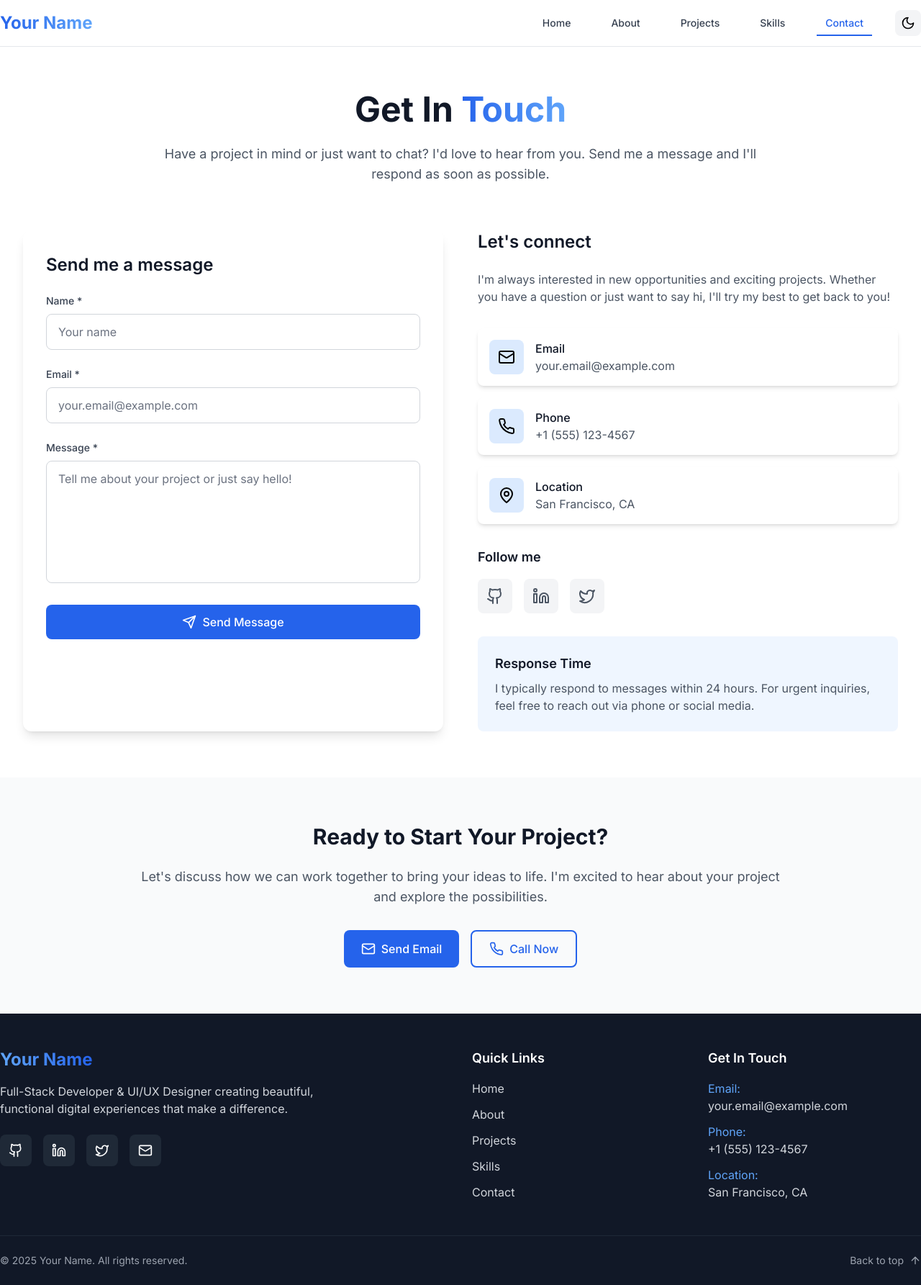
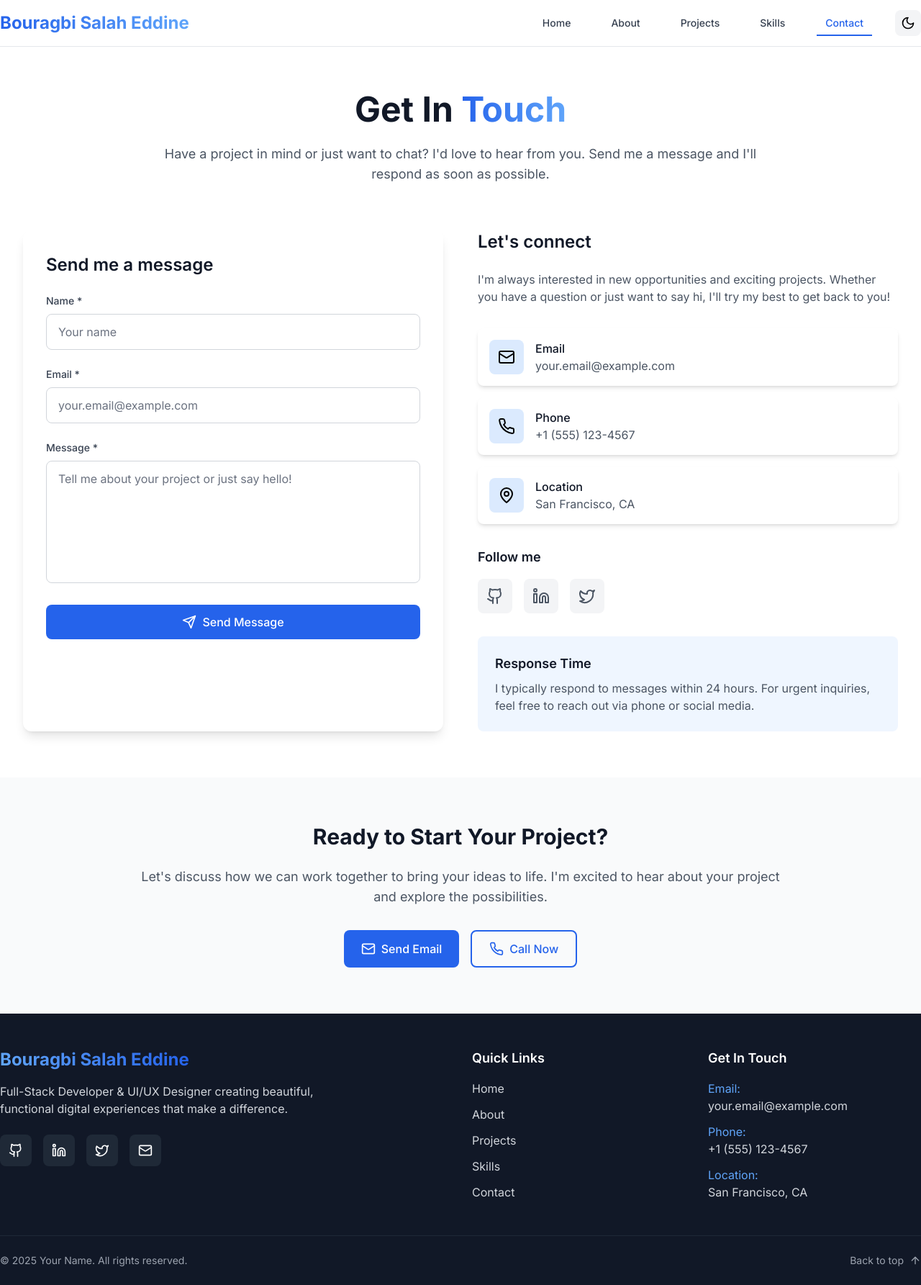
Before and after one commit to Salahbadmind/portfolio-website, a React (Vite) app: page /contact in a window 1280 px wide. Shown: the whole page at 72% size. Built offline with nearby package versions, Linux system fonts and the light colour scheme.

Commit message:
Update portfolio with personal name: Bouragbi Salah Eddine

```diff
--- a/index.html
+++ b/index.html
@@ -4,7 +4,7 @@
     <meta charset="UTF-8" />
     <link rel="icon" type="image/svg+xml" href="/vite.svg" />
     <meta name="viewport" content="width=device-width, initial-scale=1.0" />
-    <title>Your Name - Portfolio</title>
+    <title>Bouragbi Salah Eddine - Portfolio</title>
     <meta name="description" content="Professional portfolio website showcasing my projects and skills" />
     <link rel="preconnect" href="https://fonts.googleapis.com">
     <link rel="preconnect" href="https://fonts.gstatic.com" crossorigin>
--- a/src/components/Footer.jsx
+++ b/src/components/Footer.jsx
@@ -40,7 +40,7 @@
             >
               <h3 className="text-2xl font-bold mb-4">
                 <span className="bg-gradient-to-r from-primary-400 to-primary-600 bg-clip-text text-transparent">
-                  Your Name
+                  Bouragbi Salah Eddine
                 </span>
               </h3>
               <p className="text-gray-300 mb-6 max-w-md">
--- a/src/components/Navbar.jsx
+++ b/src/components/Navbar.jsx
@@ -25,7 +25,7 @@
         <div className="flex items-center justify-between h-16">
           {/* Logo */}
           <Link to="/" className="text-2xl font-bold gradient-text">
-            Your Name
+            Bouragbi Salah Eddine
           </Link>
 
           {/* Desktop Navigation */}
--- a/src/pages/About.jsx
+++ b/src/pages/About.jsx
@@ -48,7 +48,7 @@
                 transition={{ duration: 0.8, delay: 0.2 }}
                 className="text-4xl md:text-5xl font-bold text-gray-900 dark:text-white mb-6"
               >
-                About <span className="gradient-text">Me</span>
+                About <span className="gradient-text">Bouragbi Salah Eddine</span>
               </motion.h1>
 
               <motion.p
--- a/src/pages/Home.jsx
+++ b/src/pages/Home.jsx
@@ -21,7 +21,7 @@
               className="text-5xl md:text-7xl font-bold text-gray-900 dark:text-white mb-6"
             >
               Hi, I'm{' '}
-              <span className="gradient-text">Your Name</span>
+              <span className="gradient-text">Bouragbi Salah Eddine</span>
             </motion.h1>
 
             <motion.p
```
